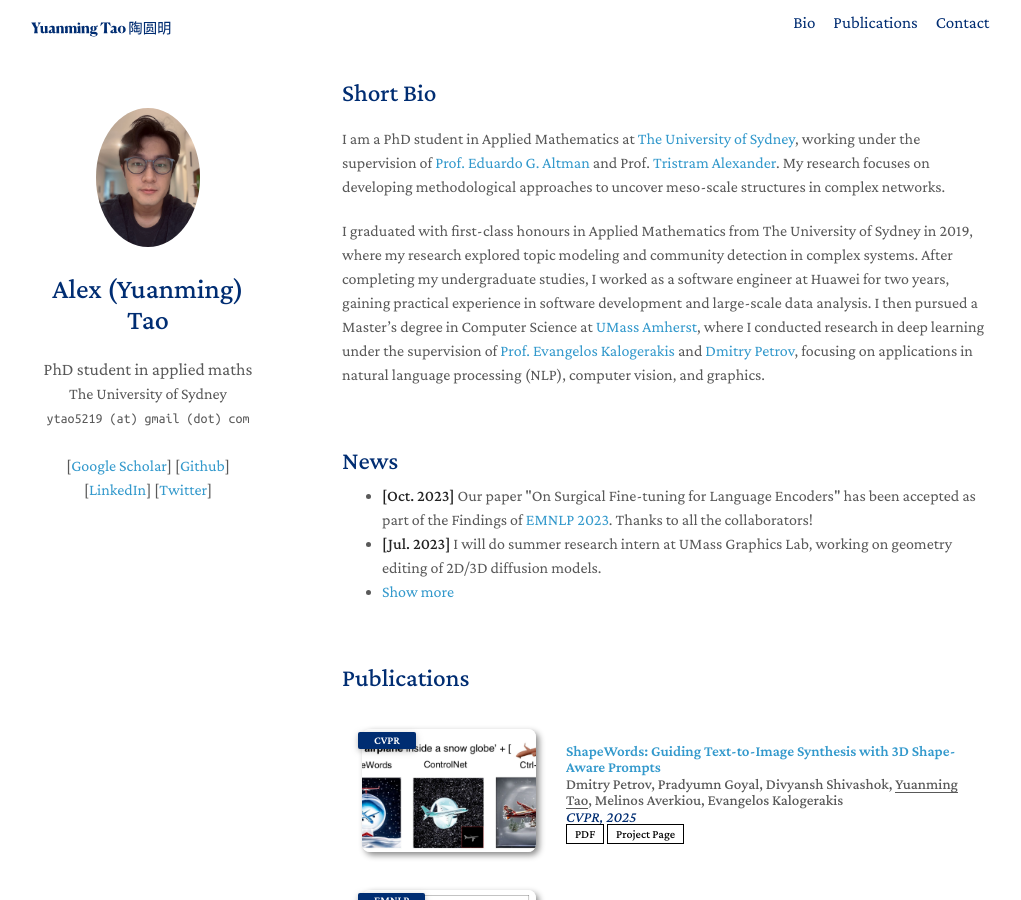
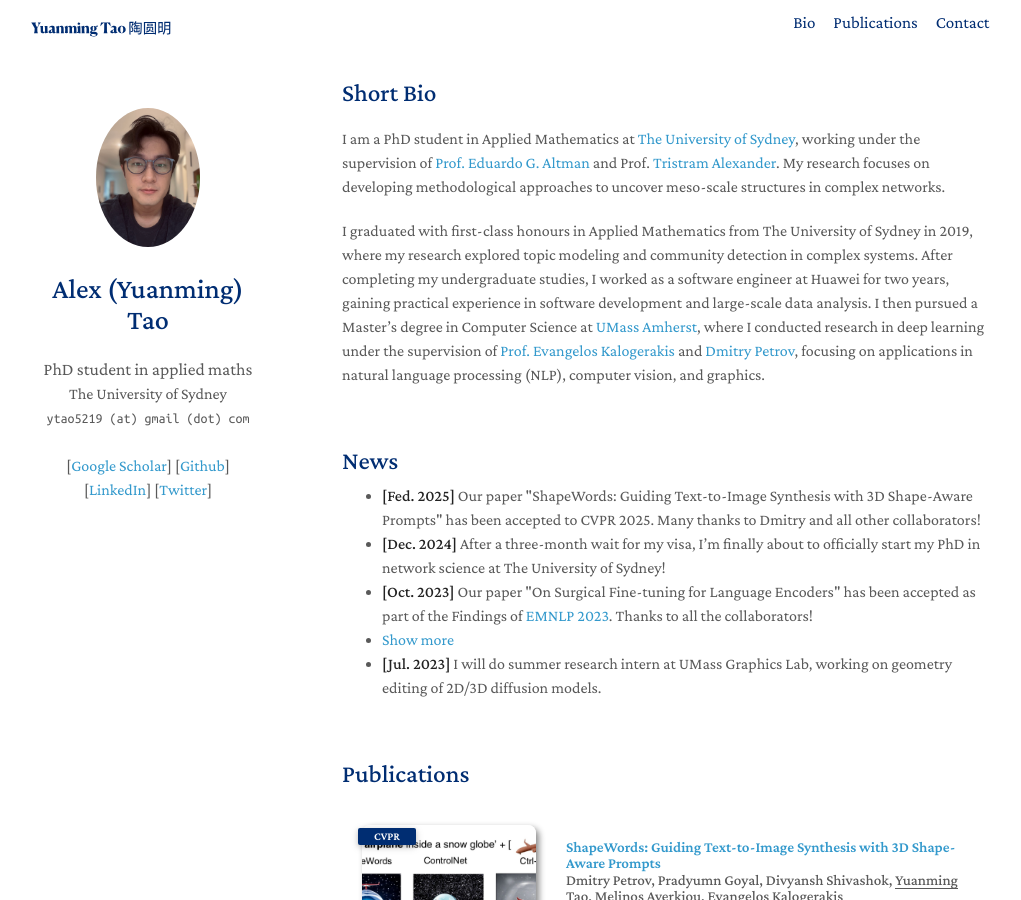
Before and after one commit to alexta0/alexta0.github.io, a Jekyll site: the page built from index.md, in a window 1280 px wide and 900 px high. Shown: the whole window, without its empty margins (128-1149 px from the left). Built offline with Jekyll 4.4.1, drawn with Linux system fonts in a browser that asks for light colours; a style sheet for code colours, icons or effects is not loaded.

Commit message:
update news

```diff
--- a/_includes/news.md
+++ b/_includes/news.md
@@ -4,12 +4,16 @@
 
 <ul>
 
+<li><strong>[Fed. 2025]</strong> Our paper "ShapeWords: Guiding Text-to-Image Synthesis with 3D Shape-Aware Prompts" has been accepted to CVPR 2025. Many thanks to Dmitry and all other collaborators! </li>
+
+<li><strong>[Dec. 2024]</strong> After a three-month wait for my visa, I’m finally about to officially start my PhD in network science at The University of Sydney! </li>
 
 <li><strong>[Oct. 2023]</strong> Our paper "On Surgical Fine-tuning for Language Encoders" has been accepted as part of the Findings of <a href="https://2023.emnlp.org/">EMNLP 2023</a>. Thanks to all the collaborators!</li>
 
+<li> <a href="javascript:toggle_vis('newsmore')">Show more</a> </li>
+
 <li><strong>[Jul. 2023]</strong> I will do summer research intern at UMass Graphics Lab, working on geometry editing of 2D/3D diffusion models.</li>
 
-<li> <a href="javascript:toggle_vis('newsmore')">Show more</a> </li>
 <div id="newsmore" style="display:none">
 <li><strong>[Jun. 2021]</strong> I'm proud to share that our paper "Multilayer Networks for Text Analysis With Multiple Data Types" was accepted by EPJ Data Science, a Q1 journal according to the <a href="https://www.scimagojr.com/journalsearch.php?q=21100397403&tip=sid&clean=0">SCImago Journal Rank</a>.</li>
 
```
